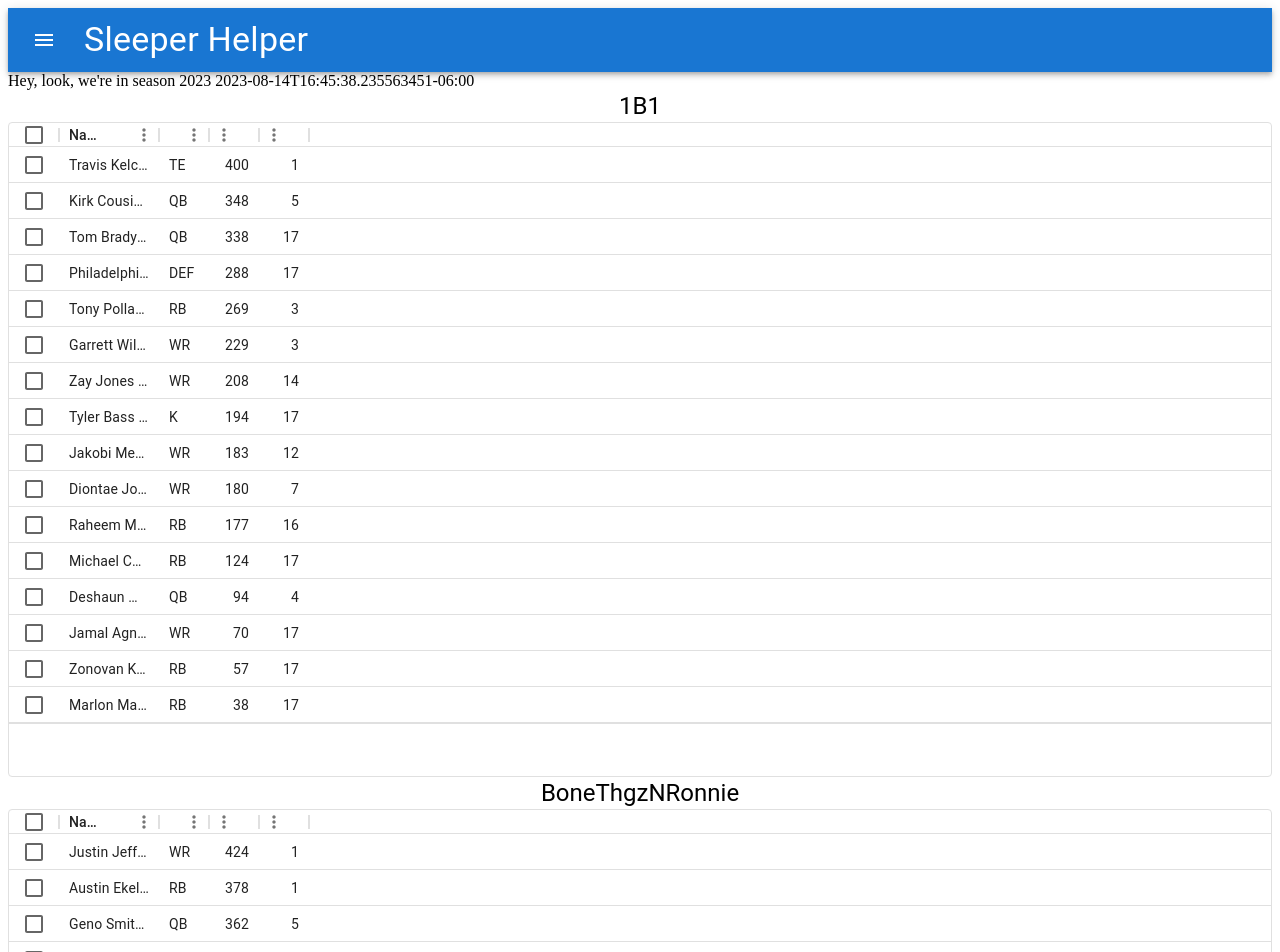
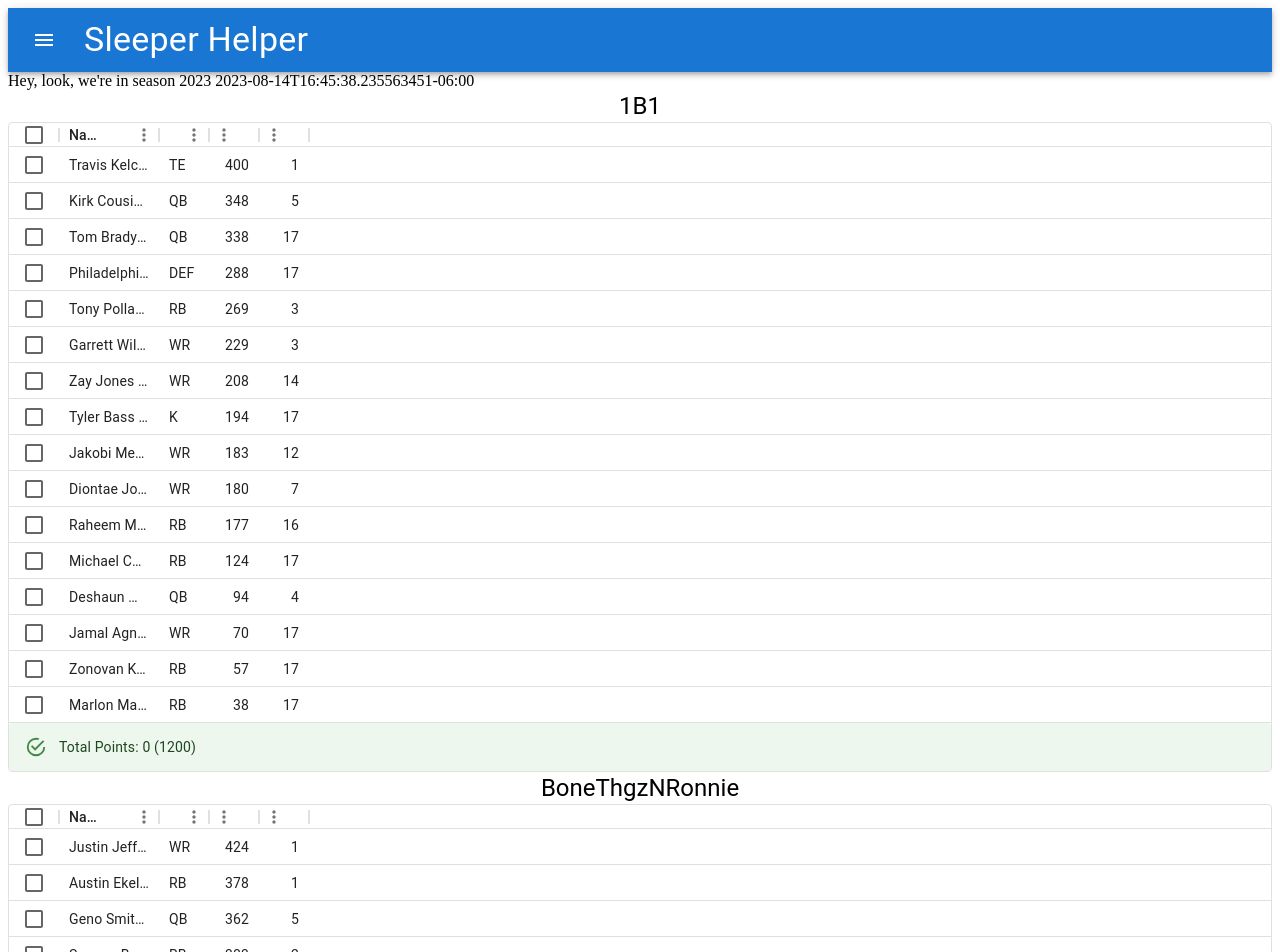
Before and after one commit to michaeljohnalbers/sleeper-helper, a React app in the folder website/: page / in a window 1280 px wide. Shown: the top 952 px of the page. Built offline with nearby package versions, Linux system fonts and the light colour scheme.

Commit message:
Add total points footer

```diff
--- a/website/src/components/material/Season.tsx
+++ b/website/src/components/material/Season.tsx
@@ -1,4 +1,4 @@
-import React, {useState} from 'react';
+import React from 'react';
 import {KeeperData} from "../../types/keeper_data";
 import {Box} from "@mui/material";
 import Team from "./Team";
@@ -6,7 +6,8 @@
 export default function Season({season, keeperData}: {season: string, keeperData : KeeperData}) {
 
     let teams = keeperData.teams.map(
-        (teamData) => {return(<Team teamData={teamData} metadata={keeperData.metadata}/>)});
+        (teamData) => {
+            return(<Team teamData={teamData} metadata={keeperData.metadata} cap={keeperData.cap}/>)});
 
     return(
         <>
--- a/website/src/components/material/Team.tsx
+++ b/website/src/components/material/Team.tsx
@@ -1,10 +1,26 @@
 import React, {ReactElement} from 'react';
-import {Metadata, TeamData} from "../../types/keeper_data";
-import {DataGrid, GridColDef, GridRowsProp} from "@mui/x-data-grid";
+import {Cap, Metadata, TeamData} from "../../types/keeper_data";
+import {
+    DataGrid,
+    GridColDef,
+    GridRowId,
+    GridRowSelectionModel,
+    GridRowsProp,
+    GridSlotsComponentsProps
+} from "@mui/x-data-grid";
 import {Popover, Typography} from "@mui/material";
 import StatsTable from "./StatsTable";
+import TeamTableFooter from "./TeamTableFooter";
 
-export default function Team({teamData, metadata}:{teamData: TeamData, metadata: Metadata}) {
+type FooterPointTotal = number;
+
+declare module '@mui/x-data-grid' {
+  interface FooterPropsOverrides {
+    pointTotal: FooterPointTotal
+  }
+}
+
+export default function Team({teamData, metadata, cap}:{teamData: TeamData, metadata: Metadata, cap: Cap}) {
     const columns: GridColDef[] = [
         {field: "name", headerName: "Name"},
         {field: "position", headerName: "Position", maxWidth: 45},
@@ -41,6 +57,18 @@
 
     const open = Boolean(anchorEl);
 
+    const [pointTotal, setPointTotal] = React.useState(0);
+    const handleRowsChecked = (ids: GridRowSelectionModel) => {
+        const selectedIDs = new Set(ids);
+        let totalPoints = 0;
+        rows.forEach((row)=>{
+            if (selectedIDs.has(row.id as GridRowId)) {
+                totalPoints += row.points as number;
+            }
+        });
+        setPointTotal(totalPoints);
+    }
+
     return(
         <>
             <Typography variant="h5" align="center">{teamData.owner.user_name}</Typography>
@@ -50,10 +78,16 @@
                       density="compact"
                       disableRowSelectionOnClick
                       hideFooterPagination={true}
+                      onRowSelectionModelChange={handleRowsChecked}
                       slotProps={{
                           cell: {
                               onClick: handlePopoverOpen,
                           },
+                          footer: {pointTotal}
+                      }}
+                      slots={{
+                          footer: (props: NonNullable<GridSlotsComponentsProps['footer']>) => {
+                              return teamTableFooter(props, cap)}
                       }}
             />
             { /*Modality of Popover sucks, but everything else is much better to use than Popper. */}
@@ -69,3 +103,10 @@
         </>
     );
 }
+
+function teamTableFooter(
+  props: NonNullable<GridSlotsComponentsProps['footer']>,
+  cap: Cap
+) {
+    return(<TeamTableFooter totalPoints={props.pointTotal} cap={cap.points} />);
+}
--- /dev/null
+++ b/website/src/components/material/TeamTableFooter.tsx
@@ -0,0 +1,12 @@
+import React from 'react';
+import {Alert, AlertColor} from "@mui/material";
+
+export default function TeamTableFooter({totalPoints, cap}: {totalPoints: number, cap: number}) {
+    const pointsLeft = cap - totalPoints
+    let severityVal: AlertColor = (totalPoints <= cap) ? "success" : "error";
+    return(
+        <>
+            <Alert severity={severityVal}>Total Points: {totalPoints} ({pointsLeft})</Alert>
+        </>
+    );
+}
```
